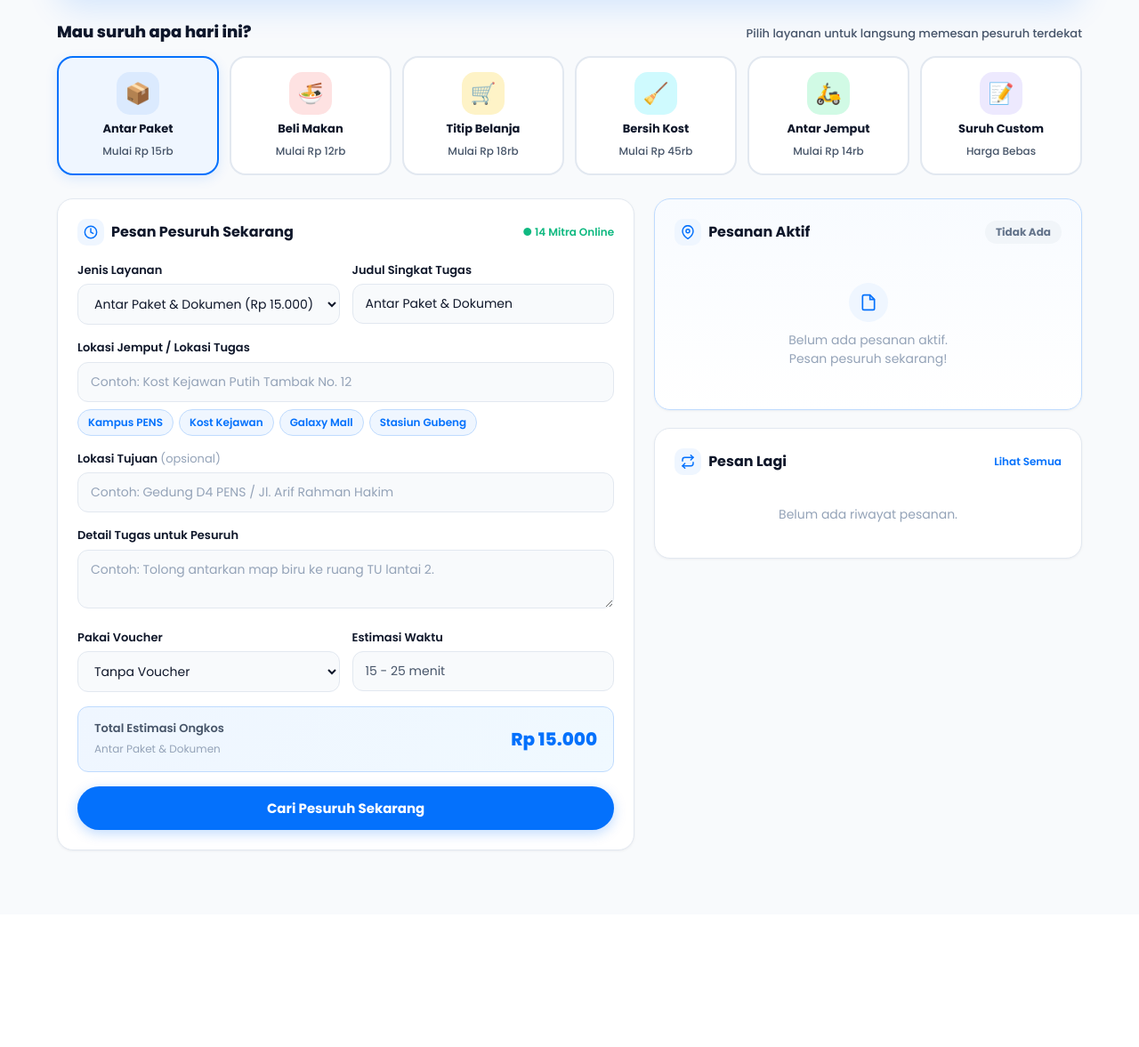
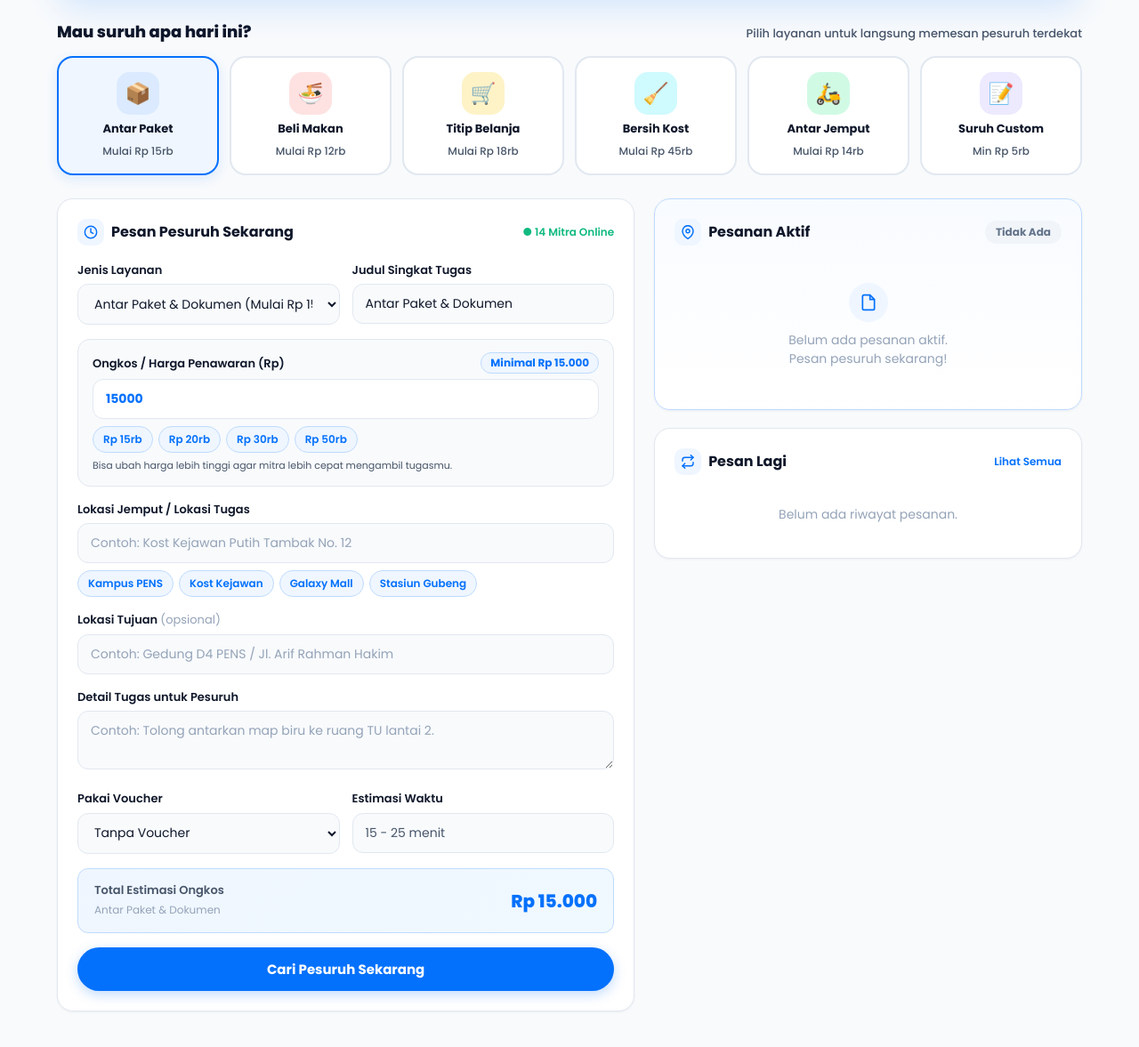
Before and after one commit to fauzansupriyadi1-stack/PENSURUH, a Laravel app: page /dashboard in a window 1280 px wide. Shown: the part 236-1413 px from the top of the page at 89% size. Before the commit the page ends 1193 px from the top, so only its background shows below. Run offline with Laravel 12, Linux system fonts and the light colour scheme; a user stored in the database is signed in; data comes from the database, SQL or seed files in the repository; data that the repository does not hold is empty.

Commit message:
feat: custom harga untuk semua layanan dengan batas minimum masing-masing

```diff
--- a/app/Http/Controllers/DashboardController.php
+++ b/app/Http/Controllers/DashboardController.php
@@ -89,11 +89,31 @@ class DashboardController extends Controller
             return redirect()->route('login');
         }
 
+        $minPrices = [
+            'Antar Paket & Dokumen' => 15000,
+            'Beli Makan & Minum'    => 12000,
+            'Titip Belanja & Antre' => 18000,
+            'Bersih Rumah & Kost'   => 45000,
+            'Jemput / Antar Orang'  => 14000,
+        ];
+
+        $serviceMin = $minPrices[$request->service_type] ?? 5000;
+
         $request->validate([
-            'title'        => 'required|string|max:255',
-            'service_type' => 'required|string',
-            'price'        => 'required|numeric|min:5000',
+            'title'            => 'required|string|max:255',
+            'service_type'     => 'required|string|max:255',
+            'offer_price'      => 'nullable|numeric|min:' . $serviceMin,
+            'voucher_discount' => 'nullable|numeric|in:0,5000,10000',
+            'price'            => 'required|numeric|min:5000',
+        ], [
+            'offer_price.min' => 'Ongkos minimal untuk layanan ' . $request->service_type . ' adalah Rp ' . number_format($serviceMin, 0, ',', '.') . '.',
         ]);
+
+        $offerPrice = $request->filled('offer_price')
+            ? (int) $request->offer_price
+            : max($serviceMin, (int) $request->price);
+        $voucherDiscount = (int) ($request->input('voucher_discount', 0));
+        $finalPrice = max(5000, $offerPrice - $voucherDiscount);
 
         Order::create([
             'penyuruh_id'          => $user->id,
@@ -102,7 +122,7 @@ class DashboardController extends Controller
             'pickup_location'      => $request->pickup_location,
             'destination_location' => $request->destination_location,
             'description'          => $request->description,
-            'price'                => $request->price,
+            'price'                => $finalPrice,
             'status'               => 'menunggu', // Belum ada yang ambil
         ]);
 
--- a/resources/views/dashboard.blade.php
+++ b/resources/views/dashboard.blade.php
@@ -192,35 +192,35 @@
           </div>
 
           <div class="service-grid">
-            <button type="button" class="service-tile selected" data-service="Antar Paket & Dokumen" data-price="15000" onclick="selectService(this)">
+            <button type="button" class="service-tile selected" data-service="Antar Paket & Dokumen" data-price="15000" data-min="15000" onclick="selectService(this)">
               <div class="service-icon-circle blue" aria-hidden="true">📦</div>
               <span class="service-tile-name">Antar Paket</span>
               <span class="service-tile-price">Mulai Rp 15rb</span>
             </button>
-            <button type="button" class="service-tile" data-service="Beli Makan & Minum" data-price="12000" onclick="selectService(this)">
+            <button type="button" class="service-tile" data-service="Beli Makan & Minum" data-price="12000" data-min="12000" onclick="selectService(this)">
               <div class="service-icon-circle red" aria-hidden="true">🍜</div>
               <span class="service-tile-name">Beli Makan</span>
               <span class="service-tile-price">Mulai Rp 12rb</span>
             </button>
-            <button type="button" class="service-tile" data-service="Titip Belanja & Antre" data-price="18000" onclick="selectService(this)">
+            <button type="button" class="service-tile" data-service="Titip Belanja & Antre" data-price="18000" data-min="18000" onclick="selectService(this)">
               <div class="service-icon-circle yellow" aria-hidden="true">🛒</div>
               <span class="service-tile-name">Titip Belanja</span>
               <span class="service-tile-price">Mulai Rp 18rb</span>
             </button>
-            <button type="button" class="service-tile" data-service="Bersih Rumah & Kost" data-price="45000" onclick="selectService(this)">
+            <button type="button" class="service-tile" data-service="Bersih Rumah & Kost" data-price="45000" data-min="45000" onclick="selectService(this)">
               <div class="service-icon-circle teal" aria-hidden="true">🧹</div>
               <span class="service-tile-name">Bersih Kost</span>
               <span class="service-tile-price">Mulai Rp 45rb</span>
             </button>
-            <button type="button" class="service-tile" data-service="Jemput / Antar Orang" data-price="14000" onclick="selectService(this)">
+            <button type="button" class="service-tile" data-service="Jemput / Antar Orang" data-price="14000" data-min="14000" onclick="selectService(this)">
               <div class="service-icon-circle green" aria-hidden="true">🛵</div>
               <span class="service-tile-name">Antar Jemput</span>
               <span class="service-tile-price">Mulai Rp 14rb</span>
             </button>
-            <button type="button" class="service-tile" data-service="Suruh Custom / Lainnya" data-price="25000" onclick="selectService(this)">
+            <button type="button" class="service-tile" data-service="Suruh Custom / Lainnya" data-price="25000" data-min="5000" onclick="selectService(this)">
               <div class="service-icon-circle purple" aria-hidden="true">📝</div>
               <span class="service-tile-name">Suruh Custom</span>
-              <span class="service-tile-price">Harga Bebas</span>
+              <span class="service-tile-price">Min Rp 5rb</span>
             </button>
           </div>
         </section>
@@ -247,12 +247,12 @@
                 <div class="form-group">
                   <label class="form-label" for="order-service">Jenis Layanan</label>
                   <select id="order-service" class="form-input" onchange="onServiceSelectChange(this)">
-                    <option value="Antar Paket & Dokumen" data-price="15000" selected>Antar Paket &amp; Dokumen (Rp 15.000)</option>
-                    <option value="Beli Makan & Minum" data-price="12000">Beli Makan &amp; Minum (Rp 12.000)</option>
-                    <option value="Titip Belanja & Antre" data-price="18000">Titip Belanja &amp; Antre (Rp 18.000)</option>
-                    <option value="Bersih Rumah & Kost" data-price="45000">Bersih Rumah &amp; Kost (Rp 45.000)</option>
-                    <option value="Jemput / Antar Orang" data-price="14000">Jemput / Antar Orang (Rp 14.000)</option>
-                    <option value="Suruh Custom / Lainnya" data-price="25000">Suruh Custom / Lainnya (Harga Bebas)</option>
+                    <option value="Antar Paket & Dokumen" data-price="15000" data-min="15000" selected>Antar Paket &amp; Dokumen (Mulai Rp 15.000)</option>
+                    <option value="Beli Makan & Minum" data-price="12000" data-min="12000">Beli Makan &amp; Minum (Mulai Rp 12.000)</option>
+                    <option value="Titip Belanja & Antre" data-price="18000" data-min="18000">Titip Belanja &amp; Antre (Mulai Rp 18.000)</option>
+                    <option value="Bersih Rumah & Kost" data-price="45000" data-min="45000">Bersih Rumah &amp; Kost (Mulai Rp 45.000)</option>
+                    <option value="Jemput / Antar Orang" data-price="14000" data-min="14000">Jemput / Antar Orang (Mulai Rp 14.000)</option>
+                    <option value="Suruh Custom / Lainnya" data-price="25000" data-min="5000">Suruh Custom / Lainnya (Min Rp 5.000)</option>
                   </select>
                 </div>
                 <div class="form-group">
@@ -263,29 +263,31 @@
 
               <!-- Custom Order Options (Hanya muncul saat pilih Suruh Custom / Lainnya) -->
               <div id="custom-order-fields" style="display:none; background:#eff6ff; border:1.5px dashed #93c5fd; border-radius:14px; padding:14px 16px; margin-bottom:16px;">
-                <div style="display:flex; align-items:center; justify-content:space-between; margin-bottom:10px; gap:8px; flex-wrap:wrap;">
+                <div style="display:flex; align-items:center; justify-content:space-between; margin-bottom:8px; gap:8px; flex-wrap:wrap;">
                   <span style="font-size:0.75rem; font-weight:700; color:var(--accent-blue); text-transform:uppercase; letter-spacing:0.04em;">Mode Suruh Custom</span>
-                  <span style="font-size:0.75rem; color:var(--text-secondary);">Atur layanan, ongkos &amp; waktu sesuai kebutuhanmu</span>
+                  <span style="font-size:0.75rem; color:var(--text-secondary);">Atur kategori &amp; estimasi waktu sesuai kebutuhanmu</span>
                 </div>
+                <div class="form-group" style="margin-bottom:0;">
+                  <label class="form-label" for="custom-service-name">Nama Kategori Custom <span style="font-weight:400; color:var(--text-muted);">(opsional)</span></label>
+                  <input type="text" id="custom-service-name" class="form-input" style="background:#ffffff;" placeholder="Contoh: Servis Laptop / Antre Loket" oninput="syncCustomServiceType()">
+                </div>
+              </div>
 
-                <div class="form-row">
-                  <div class="form-group" style="margin-bottom:0;">
-                    <label class="form-label" for="custom-service-name">Nama Kategori Custom <span style="font-weight:400; color:var(--text-muted);">(opsional)</span></label>
-                    <input type="text" id="custom-service-name" class="form-input" style="background:#ffffff;" placeholder="Contoh: Servis Laptop / Antre Loket" oninput="syncCustomServiceType()">
-                  </div>
-                  <div class="form-group" style="margin-bottom:0;">
-                    <label class="form-label" for="order-custom-price">Ongkos Penawaran (Rp)</label>
-                    <input type="number" id="order-custom-price" class="form-input" style="background:#ffffff; font-weight:700; color:var(--accent-blue);" min="5000" step="1000" value="25000" placeholder="Minimal Rp 5.000" oninput="updateOrderTotal()">
-                  </div>
+              <!-- Harga Penawaran Custom (Berlaku untuk semua layanan dengan batas minimum masing-masing) -->
+              <div class="form-group" id="price-customization-box" style="background:#f8fafc; border:1px solid var(--border); border-radius:14px; padding:14px 16px;">
+                <div style="display:flex; align-items:center; justify-content:space-between; margin-bottom:6px; gap:8px; flex-wrap:wrap;">
+                  <label class="form-label" for="order-offer-price" style="margin-bottom:0;">Ongkos / Harga Penawaran (Rp)</label>
+                  <span id="price-min-badge" style="font-size:0.75rem; font-weight:700; color:var(--accent-blue); background:#eff6ff; border:1px solid #bfdbfe; padding:2px 10px; border-radius:9999px;">Minimal Rp 15.000</span>
                 </div>
-
-                <div class="location-chips" style="margin-top:10px;">
-                  <button type="button" class="location-chip" onclick="setCustomPrice(15000)">Rp 15rb</button>
-                  <button type="button" class="location-chip" onclick="setCustomPrice(25000)">Rp 25rb</button>
-                  <button type="button" class="location-chip" onclick="setCustomPrice(50000)">Rp 50rb</button>
-                  <button type="button" class="location-chip" onclick="setCustomPrice(100000)">Rp 100rb</button>
+                <input type="number" id="order-offer-price" name="offer_price" class="form-input" style="background:#ffffff; font-weight:700; color:var(--accent-blue);" min="15000" step="1000" value="15000" required oninput="updateOrderTotal()">
+                <div id="price-min-warning" style="display:none; font-size:0.75rem; font-weight:600; color:var(--accent-red); margin-top:6px;"></div>
+                <div class="location-chips" id="price-quick-chips" style="margin-top:8px;">
+                  <button type="button" class="location-chip" onclick="setOfferPrice(15000)">Rp 15rb</button>
+                  <button type="button" class="location-chip" onclick="setOfferPrice(20000)">Rp 20rb</button>
+                  <button type="button" class="location-chip" onclick="setOfferPrice(30000)">Rp 30rb</button>
+                  <button type="button" class="location-chip" onclick="setOfferPrice(50000)">Rp 50rb</button>
                 </div>
-                <div style="font-size:0.6875rem; color:var(--text-secondary); margin-top:6px;">Minimal ongkos Rp 5.000. Harga akhir bisa didiskon lagi dengan voucher di bawah.</div>
+                <div style="font-size:0.6875rem; color:var(--text-secondary); margin-top:6px;">Bisa ubah harga lebih tinggi agar mitra lebih cepat mengambil tugasmu.</div>
               </div>
 
               <div class="form-group">
@@ -312,7 +314,7 @@
               <div class="form-row">
                 <div class="form-group" style="margin-bottom: 0;">
                   <label class="form-label" for="order-voucher">Pakai Voucher</label>
-                  <select id="order-voucher" class="form-input" onchange="updateOrderTotal()">
+                  <select id="order-voucher" name="voucher_discount" class="form-input" onchange="updateOrderTotal()">
                     <option value="0">Tanpa Voucher</option>
                     <option value="5000">HEMAT5RB (-Rp 5.000)</option>
                     <option value="10000">SURUHKILAT (-Rp 10.000)</option>
@@ -984,6 +986,16 @@
       return sel && sel.value === CUSTOM_SERVICE_VALUE;
     }
 
+    function getSelectedServiceMeta() {
+      const sel = document.getElementById('order-service');
+      const opt = sel?.options[sel.selectedIndex];
+      return {
+        name: sel ? sel.value : 'Antar Paket & Dokumen',
+        defaultPrice: parseInt(opt?.dataset.price || 15000, 10),
+        minPrice: parseInt(opt?.dataset.min || 5000, 10),
+      };
+    }
+
     function syncCustomServiceType() {
       const hiddenService = document.getElementById('order-service-hidden');
       const sel = document.getElementById('order-service');
@@ -998,6 +1010,34 @@
 
       const detail = document.getElementById('order-summary-detail');
       if (detail) detail.textContent = hiddenService.value;
+    }
+
+    function renderPriceQuickChips(minPrice) {
+      const container = document.getElementById('price-quick-chips');
+      if (!container) return;
+      const presets = minPrice <= 5000
+        ? [5000, 15000, 25000, 50000]
+        : [minPrice, minPrice + 5000, minPrice + 15000, minPrice + 35000];
+
+      container.innerHTML = presets.map(function(val) {
+        return '<button type="button" class="location-chip" onclick="setOfferPrice(' + val + ')">Rp ' + (val / 1000) + 'rb</button>';
+      }).join('');
+    }
+
+    function applyServicePricingMeta() {
+      const meta = getSelectedServiceMeta();
+      const priceInput = document.getElementById('order-offer-price');
+      const minBadge = document.getElementById('price-min-badge');
+
+      if (priceInput) {
+        priceInput.min = meta.minPrice;
+        priceInput.value = meta.defaultPrice;
+        priceInput.placeholder = 'Minimal Rp ' + meta.minPrice.toLocaleString('id-ID');
+      }
+      if (minBadge) {
+        minBadge.textContent = 'Minimal Rp ' + meta.minPrice.toLocaleString('id-ID');
+      }
+      renderPriceQuickChips(meta.minPrice);
     }
 
     function toggleCustomMode(isCustom) {
@@ -1018,10 +1058,10 @@
       syncCustomServiceType();
     }
 
-    function setCustomPrice(amount) {
-      const customPriceInput = document.getElementById('order-custom-price');
-      if (customPriceInput) {
-        customPriceInput.value = amount;
+    function setOfferPrice(amount) {
+      const priceInput = document.getElementById('order-offer-price');
+      if (priceInput) {
+        priceInput.value = amount;
       }
       updateOrderTotal();
     }
@@ -1034,6 +1074,7 @@
       if (!customTitleEdited && titleInput) {
         titleInput.value = service === CUSTOM_SERVICE_VALUE ? '' : service;
       }
+      applyServicePricingMeta();
       toggleCustomMode(service === CUSTOM_SERVICE_VALUE);
       updateOrderTotal();
     }
@@ -1047,23 +1088,34 @@
       if (!customTitleEdited && titleInput) {
         titleInput.value = service === CUSTOM_SERVICE_VALUE ? '' : service;
       }
+      applyServicePricingMeta();
       toggleCustomMode(service === CUSTOM_SERVICE_VALUE);
       updateOrderTotal();
       document.getElementById('order-form-card')?.scrollIntoView({ behavior: 'smooth', block: 'nearest' });
     }
 
     function updateOrderTotal() {
-      const sel = document.getElementById('order-service');
-      const opt = sel?.options[sel.selectedIndex];
-      let basePrice = parseInt(opt?.dataset.price || 15000, 10);
+      const meta = getSelectedServiceMeta();
+      const priceInput = document.getElementById('order-offer-price');
+      const warningEl = document.getElementById('price-min-warning');
 
-      if (isCustomServiceSelected()) {
-        const customRaw = parseInt(document.getElementById('order-custom-price')?.value || 0, 10);
-        basePrice = isNaN(customRaw) ? 0 : Math.max(5000, customRaw);
+      const rawInput = parseInt(priceInput?.value || '0', 10);
+      const isBelowMin = isNaN(rawInput) || rawInput < meta.minPrice;
+
+      if (warningEl && priceInput) {
+        if (isBelowMin) {
+          warningEl.style.display = 'block';
+          warningEl.textContent = 'Ongkos minimal untuk layanan ini adalah Rp ' + meta.minPrice.toLocaleString('id-ID') + '.';
+          priceInput.style.borderColor = 'var(--accent-red)';
+        } else {
+          warningEl.style.display = 'none';
+          priceInput.style.borderColor = '';
+        }
       }
 
+      const validOffer = isNaN(rawInput) ? meta.minPrice : Math.max(meta.minPrice, rawInput);
       const voucher = parseInt(document.getElementById('order-voucher')?.value || 0, 10);
-      const total = Math.max(5000, basePrice - voucher);
+      const total = Math.max(5000, validOffer - voucher);
 
       const hiddenPrice = document.getElementById('order-price-hidden');
       if (hiddenPrice) hiddenPrice.value = total;
@@ -1074,10 +1126,22 @@
       syncCustomServiceType();
     }
 
-    document.getElementById('orderForm')?.addEventListener('submit', function() {
+    document.getElementById('orderForm')?.addEventListener('submit', function(e) {
+      const meta = getSelectedServiceMeta();
+      const priceInput = document.getElementById('order-offer-price');
+      const rawInput = parseInt(priceInput?.value || '0', 10);
+
+      if (isNaN(rawInput) || rawInput < meta.minPrice) {
+        e.preventDefault();
+        updateOrderTotal();
+        priceInput?.focus();
+        return;
+      }
+
+      syncCustomServiceType();
+      updateOrderTotal();
+
       if (isCustomServiceSelected()) {
-        syncCustomServiceType();
-        updateOrderTotal();
         const customDur = document.getElementById('order-custom-duration')?.value.trim();
         const notes = document.getElementById('order-notes');
         if (customDur && notes && !notes.value.includes('[Estimasi Waktu:')) {
@@ -1099,8 +1163,10 @@
           if (customInput) customInput.value = rawService.replace(/^Custom:\s*/i, '');
         }
         onServiceSelectChange(sel);
-        if (sel.value === CUSTOM_SERVICE_VALUE && btn.dataset.price) {
-          setCustomPrice(parseInt(btn.dataset.price, 10) || 25000);
+        if (btn.dataset.price) {
+          const meta = getSelectedServiceMeta();
+          const savedPrice = parseInt(btn.dataset.price, 10) || meta.defaultPrice;
+          setOfferPrice(Math.max(meta.minPrice, savedPrice));
         }
       }
       if (titleInput && btn.dataset.title) {
```
